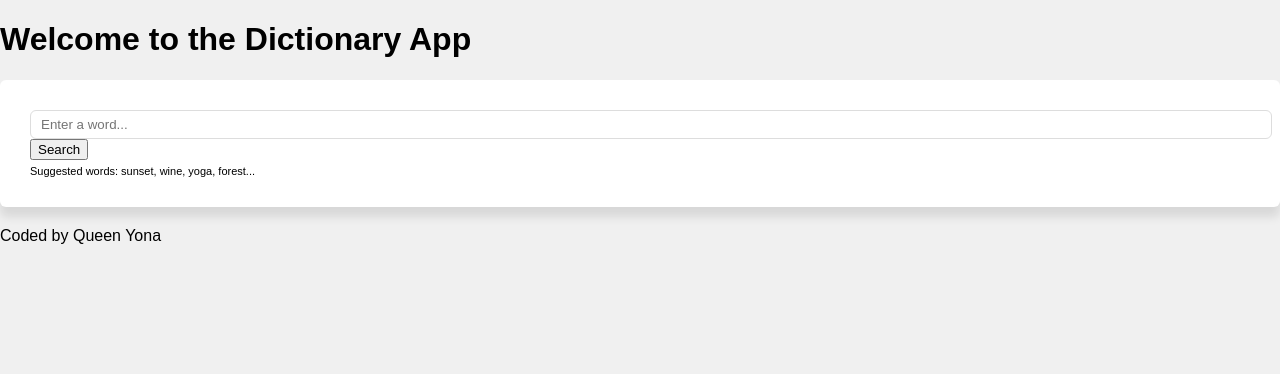
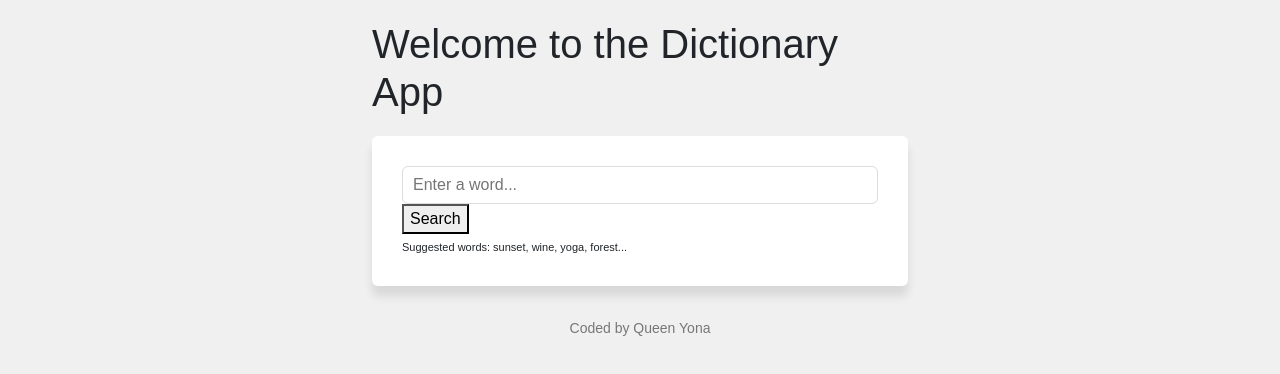
Before and after one commit to 1codequeen/dictionary-project, a React (Create React App) app: page / in a window 1280 px wide. Shown: the top 374 px of the page. Built offline with nearby package versions, Linux system fonts and the light colour scheme; no server answers.

Commit message:
added photos

```diff
--- a/public/index.html
+++ b/public/index.html
@@ -9,6 +9,7 @@
       name="description"
       content="Web site created using create-react-app"
     />
+    <link rel="stylesheet" href="https://cdn.jsdelivr.net/npm/bootstrap@5.3.8/dist/css/bootstrap.min.css" integrity="sha384-9ndCyUaIbzAi2FUVXJi0CjmCapSmO7SnpJef0486qhLnuZ2cdeRhO02iuK6F" crossorigin="anonymous">
     <link rel="apple-touch-icon" href="%PUBLIC_URL%/logo192.png" />
     <!--
       manifest.json provides metadata used when your web app is installed on a
@@ -24,7 +25,7 @@
       work correctly both with client-side routing and a non-root public URL.
       Learn how to configure a non-root public URL by running `npm run build`.
     -->
-    <title>React App</title>
+    <title>Dictionary App</title>
   </head>
   <body>
     <noscript>You need to enable JavaScript to run this app.</noscript>
--- a/src/App.css
+++ b/src/App.css
@@ -1,4 +1,4 @@
--App.header{
+.header{
     text-align: center;
     margin-top: 5rem;
 }
@@ -11,3 +11,14 @@ a{
     color: #007bff;
     text-decoration: none;
 }
+.App {
+    max-width: 600px;
+    margin: 0 auto;
+    padding: 20px;
+}
+footer {
+    text-align: center;
+    margin-top: 2rem;
+    font-size: 14px;
+    color: #777;
+}
--- a/src/Dictionary.js
+++ b/src/Dictionary.js
@@ -3,25 +3,34 @@ import axios from "axios";
 import Results from "./Results";
 import Meaning from "./Meaning";
 import Synonyms from "./Synonyms";
+import Photos from "./Photos";
 import "./Dictionary.css";
 
 export default function Dictionary(props) {
   const [keyword, setKeyword] = useState(props.defaultKeyword || "");
   const [results, setResults] = useState(null);
   const [loaded, setLoaded] = useState(false);
+  const [photos, setPhotos] = useState(null);
 
   function handleKeywordChange(event) {
     setKeyword(event.target.value);
   }
 
-  function handleResponse(response) {
-    console.log(response.data[0]);
+  function handleDictionaryResponse(response) {
     setResults(response.data[0]);
+  }
+  function handlePexelsResponse(response) {
+    setPhotos(response.data.photos);
   }
 
   function search() {
     let url = `https://api.dictionaryapi.dev/api/v2/entries/en/${keyword}`;
-    axios.get(url).then(handleResponse);
+    axios.get(url).then(handleDictionaryResponse);
+
+    let pexelsApiKey = "zlFfF21K6xmtj9PA6bafzt2E0E8ByPM9eZzIgZQykjYUGxRgSJmzCbOS";
+    let pexelsUrl = `https://api.pexels.com/v1/search?query=${keyword}&per_page=3`;
+    let headers = { Authorization: pexelsApiKey };
+    axios.get(pexelsUrl, { headers: headers }).then(handlePexelsResponse);
   }
 
   function handleSubmit(event) {
@@ -50,6 +59,7 @@ export default function Dictionary(props) {
           </div>
         </section>
         <Results results={results} />
+        <Photos photos={photos} />
       </div>
     );
   }else {
--- /dev/null
+++ b/src/Photos.css
@@ -0,0 +1,6 @@
+
+    .Photos img {
+  width: 100%;
+  border-radius: 4px;
+  margin-bottom: 20px;
+}
--- /dev/null
+++ b/src/Photos.js
@@ -0,0 +1,24 @@
+import React from "react";
+import "./Photos.css";
+
+export default function Photos(props) {
+  if (props.photos) {
+    return (
+      <section className="Photos">
+        <div className="row">
+          {props.photos.map(function (photo, index) {
+            return (
+              <div className="col-6" key={index}>
+                <a href={photo.src.original} target="_blank" rel="noreferrer">
+                  <img src={photo.src.landscape} className="img-fluid" alt="" />
+                </a>
+              </div>
+            );
+          })}
+        </div>
+      </section>
+    );
+  } else {
+    return null;
+  }
+}
```
